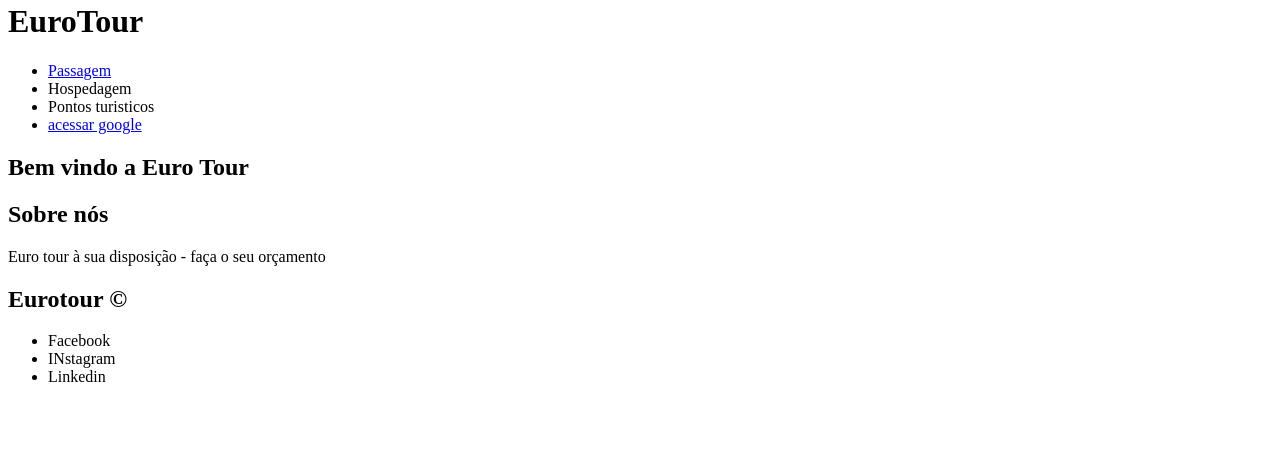
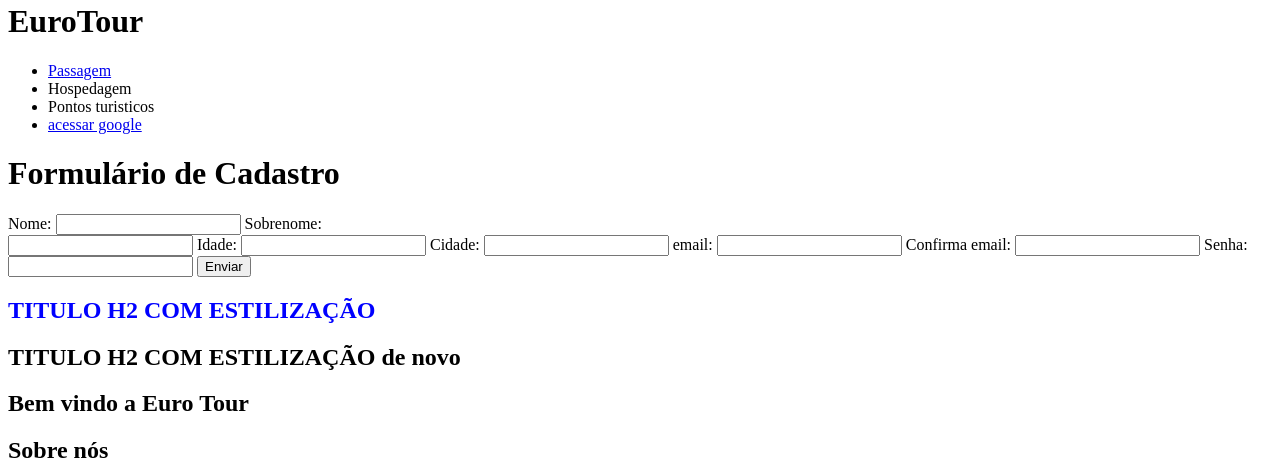
Before and after one commit to marcogloriavix/primeiro_html, a plain HTML site: page index.html in a window 1280 px wide. Shown: the part 330-800 px from the top of the page. Drawn offline with Linux system fonts and the light colour scheme.

Commit message:
pagina com formulario e CSS_falta atualizar

```diff
--- a/index.html
+++ b/index.html
@@ -4,6 +4,8 @@
     <meta charset="UTF-8">
     <meta name="viewport" content="width=device-width, initial-scale=1.0">
     <title>Document</title>
+    <link href="./style.css" rel="stylesheet"/>
+
 </head>
 <body>
     <header>
@@ -22,6 +24,33 @@
                 </li>
             </ul>
         </nav>
+
+
+    <h1>   Formulário de Cadastro </h1>
+        <form action="">
+            <label> Nome: </label>
+            <input id="Nome" type="text"/>
+            <label> Sobrenome: </label><br/>
+            <input id="Sobrenome" type="text"/>
+            <label> Idade: </label>
+            <input id="Idade" type="number"/>
+            <label> Cidade: </label>
+            <input id="Cidade" type="text"/>
+            <label> email: </label>
+            <input id="email" type="email"/>
+            <label> Confirma email: </label>
+            <input id="Confirmaemail" type="email"/>
+            <label> Senha: </label>
+            <input id="Senha" type="password"/>
+
+            <button> Enviar </button>
+
+        </form>
+
+    <h2 id="segunda-tag">  TITULO H2 COM ESTILIZAÇÃO</h2>
+
+    <h2>  TITULO H2 COM ESTILIZAÇÃO de novo</h2>
+
 
 
     </header>
--- /dev/null
+++ b/style.css
@@ -0,0 +1,16 @@
+
+/*
+h2 {
+    color:brown;
+
+}
+   */
+#segunda-tag{
+
+        color:blue;
+
+}
+
+
+/* . é para classe */
+/*  # é para ID */
```
